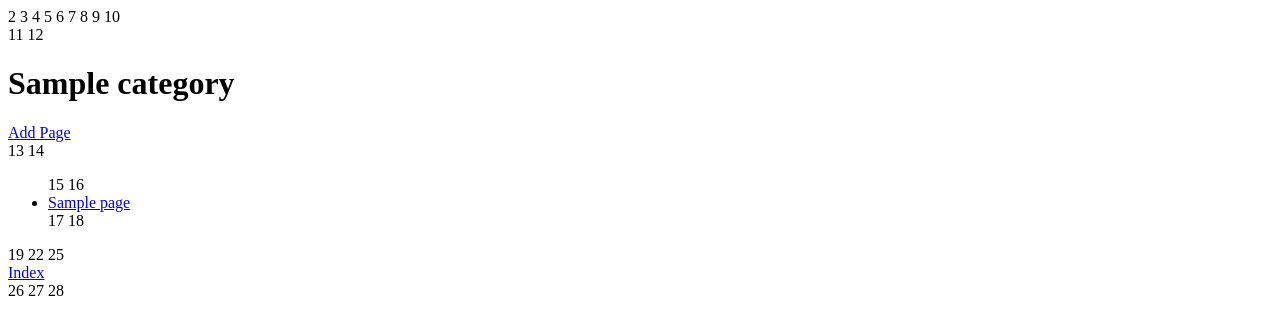
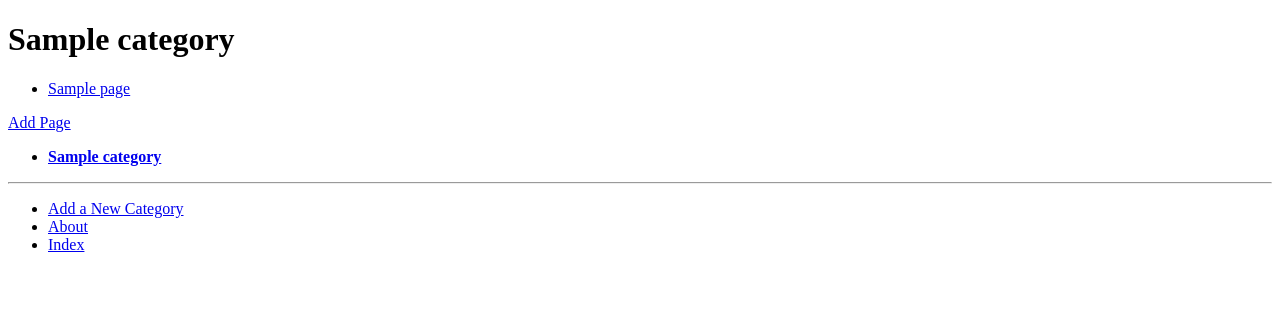
Before and after one commit to nish-mmmm/tango_with_django_project, a Django app: a page that uses templates/rango/category.html in a window 1280 px wide. Shown: the top 335 px of the page. Run offline with Django 3.2, Linux system fonts and the light colour scheme; tables that the repository leaves empty hold one stand-in row (values such as "Sample post").

Commit message:
finished chapter 8

```diff
--- /dev/null
+++ b/rango/templatetags/rango_template_tags.py
@@ -0,0 +1,9 @@
+from django import template
+from rango.models import Category
+
+register = template.Library()
+
+@register.inclusion_tag('rango/categories.html')
+def get_category_list(current_category=None):
+    return {'categories': Category.objects.all(),
+            'current_category': current_category}
--- a/rango/views.py
+++ b/rango/views.py
@@ -73,7 +73,7 @@ def add_page(request, category_name_slug):
             category = None
 
         if category is None:
-            return redirect('/rango/')
+            return redirect(reverse('rango:index'))
 
         form = PageForm()
 
--- a/tango_with_django_project/settings.py
+++ b/tango_with_django_project/settings.py
@@ -121,10 +121,14 @@ USE_TZ = True
 
 # Static files (CSS, JavaScript, Images)
 # https://docs.djangoproject.com/en/2.2/howto/static-files/
-STATICFILES_DIRS = [STATIC_DIR, ]
 
 STATIC_URL = '/static/'
 
+STATICFILES_DIRS = [os.path.join(BASE_DIR, 'static')]
+
+
+
 #Media
 MEDIA_ROOT = MEDIA_DIR
+
 MEDIA_URL = '/media/'
--- /dev/null
+++ b/templates/rango/base.html
@@ -0,0 +1,36 @@
+<!DOCTYPE html>
+{% load rango_template_tags %}
+{% load static %}
+
+<html>
+    <head>
+        <title>
+            Rango -
+            {% block title_block %}
+               How to Tango with Django!
+            {% endblock %}
+        </title>
+    </head>
+    <body>
+        <div>
+        {% block body_block %}
+        {% endblock %}
+        </div>
+        <div>
+            {% block sidebar_block %}
+                {% get_category_list category %}
+            {% endblock %}
+        </div>
+        <hr />
+        <div>
+            <ul>
+                <li><a href="{% url 'rango:add_category' %}">Add a New Category</a></li>
+                <li><a href="{% url 'rango:about' %}">About</a></li>
+                <li><a href="{% url 'rango:index' %}">Index</a></li>
+            </ul>
+        </div>
+
+
+
+    </body>
+ </html>
--- /dev/null
+++ b/templates/rango/categories.html
@@ -0,0 +1,19 @@
+<ul>
+    {% if categories %}
+        {% for c in categories %}
+            {% if c == current_category %}
+            <li>
+            <strong>
+                <a href="{% url 'rango:show_category' c.slug %}">{{ c.name }}</a>
+            </strong>
+            </li>
+            {% else %}
+            <li>
+                <a href="{% url 'rango:show_category' c.slug %}">{{ c.name }}</a>
+            </li>
+            {% endif %}
+        {% endfor %}
+    {% else %}
+        <li><strong>There are no categories present.</strong></li>
+    {% endif %}
+</ul>
--- a/templates/rango/category.html
+++ b/templates/rango/category.html
@@ -1,34 +1,29 @@
-<!DOCTYPE html>
-2
-3 <html>
-4
-5   <head>
-6       <title>Rango</title>
-7   </head>
-8
-9   <body>
-10      <div>
-11      {% if category %}
-12          <h1>{{ category.name }}</h1>
-            <a href="{% url 'rango:add_page' category.slug %}">Add Page</a> <br/>
-13          {% if pages %}
-14          <ul>
-15              {% for page in pages %}
-16              <li><a href="{{ page.url }}">{{ page.title }}</a></li>
-17              {% endfor %}
-18          </ul>
-19          {% else %}
-20          <strong>No pages currently in category.</strong>
-21          {% endif %}
-22      {% else %}
-23          The specified category does not exist.
-24      {% endif %}
-25      </div>
+{% extends 'rango/base.html' %}
+{% load staticfiles %}
 
-        <div>
-         <a href="/rango/">Index</a>
-        </div>
+{% block title_block %}
+        {% if category %}
+                {{ category.name }}
+        {% else %}
+                Unknown Category
+        {% endif %}
+{% endblock %}
 
-26  </body>
-27
-28 </html>
+{% block body_block %}
+        {% if category %}
+                <h1>{{ category.name }}</h1>
+                {% if pages %}
+                <ul>
+                {% for page in pages %}
+                <li><a href="{{ page.url }}">{{ page.title }}</a></li>
+                {% endfor %}
+        </ul>
+        {% else %}
+        <strong>No pages currently in category.</strong>
+        {% endif %}
+
+        <a href="{% url 'rango:add_page' category.slug %}">Add Page</a> <br />
+        {% else %}
+        The specified category does not exist.
+        {% endif %}
+{% endblock %}
```
Also changed, not shown: templates/rango/about.html (+10 -20 lines), templates/rango/add_category.html (+13 -23 lines), templates/rango/add_page.html (+8 -8 lines), templates/rango/index.html (+7 -24 lines), rango/templatetags/__init__.py (added).
